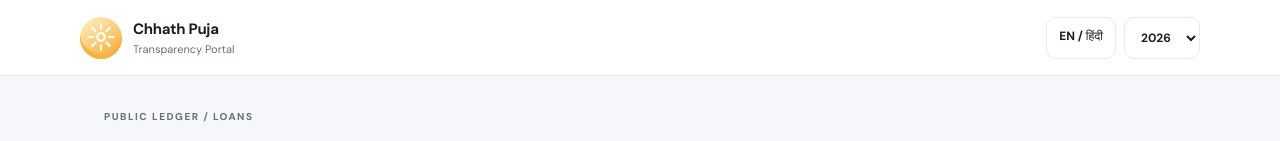
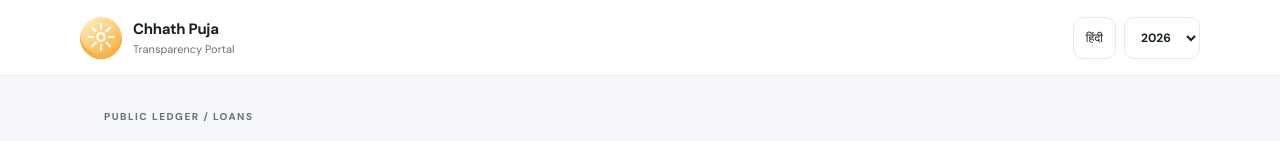
Before and after one commit to ashutoshroli/Public-v7, a SvelteKit app: page /loans in a window 1280 px wide. Shown: the top 141 px of the page. Built offline with nearby package versions, Linux system fonts and the light colour scheme; no server answers.

Commit message:
Apply language-aware names and shared language state

```diff
--- a/src/routes/loans/+page.svelte
+++ b/src/routes/loans/+page.svelte
@@ -2,6 +2,9 @@
   import { onMount } from 'svelte';
   import { loadPortalData, portalData, portalLoading, portalError, selectedPortalYear } from '$lib/stores/portal';
   import BottomNav from '$lib/components/BottomNav.svelte';
+  import { portalLanguage, togglePortalLanguage, initPortalLanguage } from '$lib/stores/language';
+  let language: 'en' | 'hi' = 'en';
+  const unsubLang = portalLanguage.subscribe(v => language = v);
   type Row = Record<string, unknown>;
   type PortalData = { loans?: Row[]; users?: Row[]; guarantors?: Row[]; collections?: Row[]; committee?: Row[] };
   const API = 'https://chhath-public-worker.shaharpura.com?action=portalData';
@@ -47,12 +50,12 @@
       const gu = userMap.get(gid);
       const isContributor = (data.collections || []).some(x => yearOf(x) === loanYear && [value(x,'ID'),value(x,'Name')].includes(gid));
       const isCommittee = (data.committee || []).some(x => yearOf(x) === loanYear && [value(x,'ID'),value(x,'Name')].includes(gid));
-      return {id:gid,name:value(gu,'Name (Hindi)','Name') || gid,village:value(gu,'Village'),isContributor,isCommittee};
+      return {id:gid,name: language === 'hi' ? (value(gu,'Name (Hindi)','Name') || gid) : (value(gu,'Name') || gid),village: language === 'hi' ? (value(gu,'Village (Hindi)','Village') || '') : (value(gu,'Village','Village (Hindi)') || ''),isContributor,isCommittee};
       });
     });
     const repaid = amount(value(row,'Amount Returned','Returned Amount','Repaid Amount','Total Repaid','Paid Amount'));
     const outstanding = Math.max(0, principal + interest - repaid);
-    return {id,name:value(user,'Name (Hindi)','Name') || value(row,'Name (Hindi)','Name') || id || 'Loan record',loanId,principal,rate,tenure,interest,total:principal+interest,repaid,outstanding,year:loanYear,guarantors};
+    return {id,name: language === 'hi' ? (value(user,'Name (Hindi)','Name') || value(row,'Name (Hindi)','Name') || id || 'ऋण रिकॉर्ड') : (value(user,'Name') || value(row,'Name') || id || 'Loan record'),loanId,principal,rate,tenure,interest,total:principal+interest,repaid,outstanding,year:loanYear,guarantors};
   });
   $: visible = records.filter(r => {
     const q = query.toLowerCase();
@@ -66,11 +69,12 @@
   const unsubscribeError = portalError.subscribe((value) => { error = value; });
   const unsubscribeYear = selectedPortalYear.subscribe(value => { selectedPortalYearValue = value; });
   onMount(() => {
+    initPortalLanguage();
     void loadPortalData().catch(() => {});
-    return () => { unsubscribeData(); unsubscribeLoading(); unsubscribeError(); unsubscribeYear(); };
+    return () => { unsubscribeData(); unsubscribeLoading(); unsubscribeError(); unsubscribeYear(); unsubLang(); };
   });</script>
 <svelte:head><title>Loans — Chhath Puja</title><meta name="description" content="Browse public loan and repayment records for Shaharpura Chhath Puja." /></svelte:head>
-<header class="topbar"><a class="brand" href="/"><span class="sun" aria-hidden="true">☼</span><span><strong>Chhath Puja</strong><small>Transparency Portal</small></span></a><div class="header-actions"><span class="language">EN / हिंदी</span><label class="year-picker"><span class="sr-only">Select year</span><select bind:value={selectedYear} aria-label="Select year">{#each years as y}<option value={y}>{y}</option>{/each}</select></label></div></header>
+<header class="topbar"><a class="brand" href="/"><span class="sun" aria-hidden="true">☼</span><span><strong>Chhath Puja</strong><small>Transparency Portal</small></span></a><div class="header-actions"><button class="language" type="button" onclick={togglePortalLanguage}>{language === 'hi' ? 'English' : 'हिंदी'}</button><label class="year-picker"><span class="sr-only">Select year</span><select bind:value={selectedYear} aria-label="Select year">{#each years as y}<option value={y}>{y}</option>{/each}</select></label></div></header>
 <main class="page">
   <p class="eyebrow">PUBLIC LEDGER / LOANS</p><h1>Loans & Returns<span>.</span></h1><p class="lede">Browse recorded loans and repayment information.</p>
   <section class="summary expense-summary">
```
